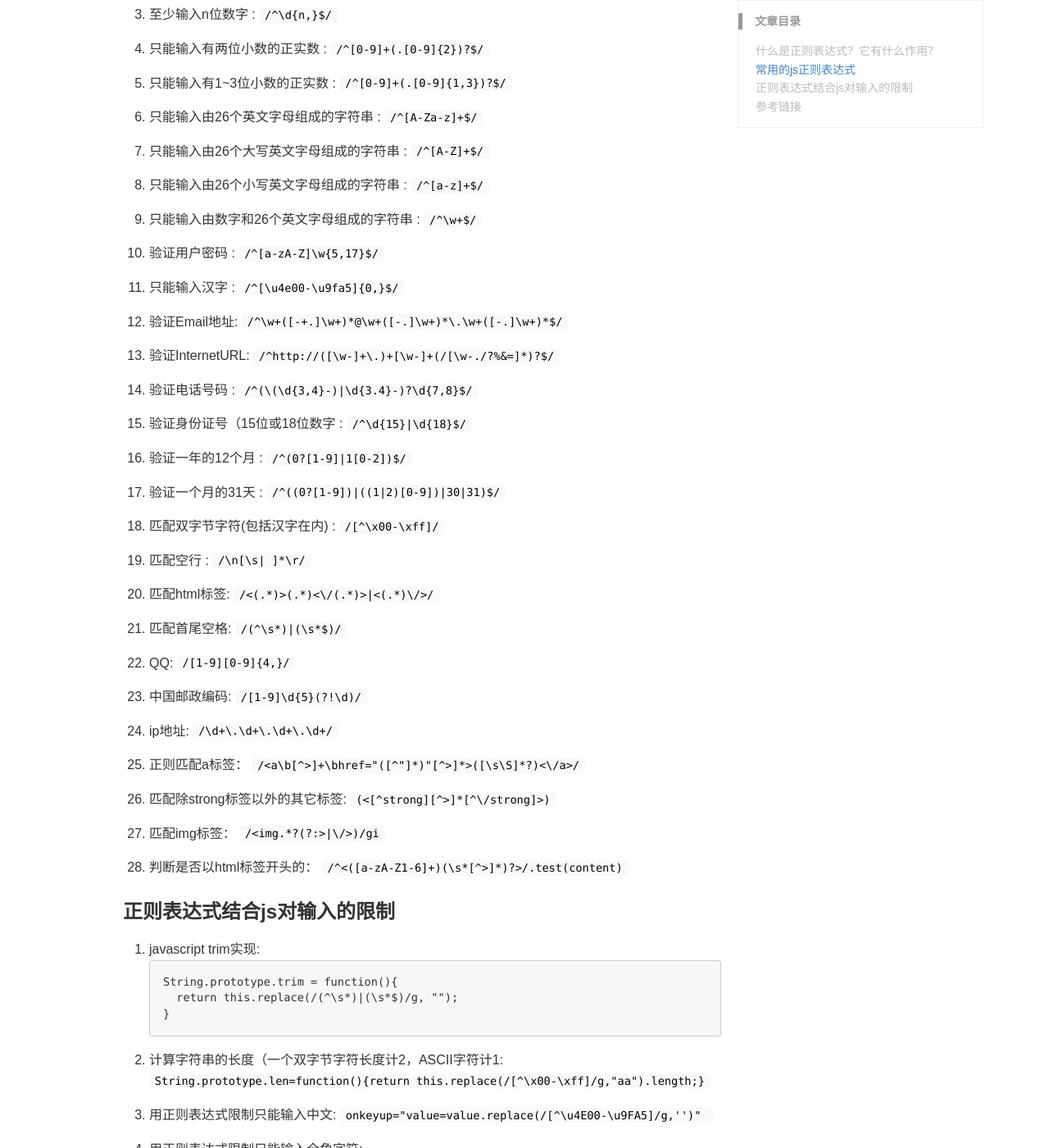
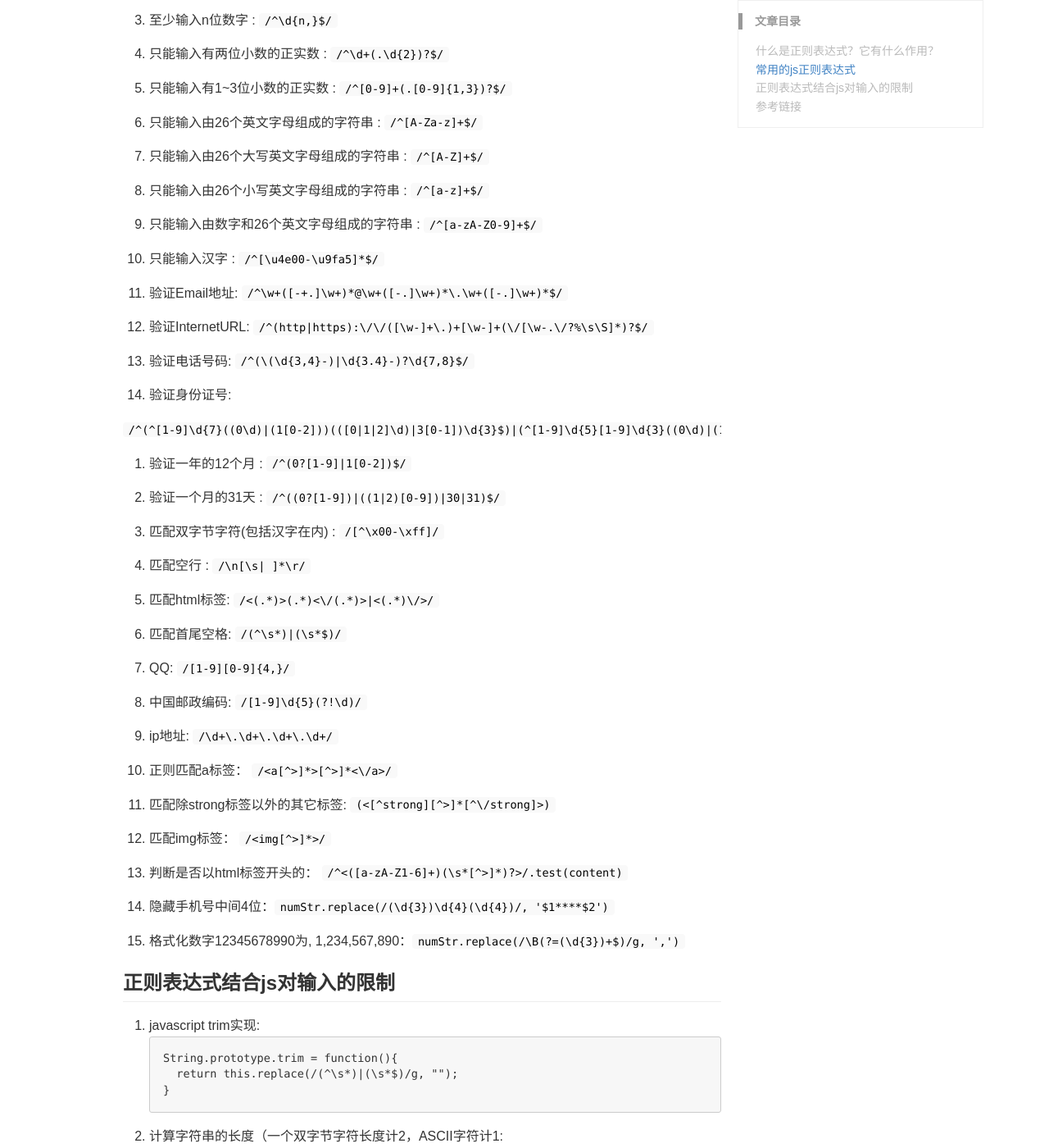
Before and after one commit to xiangming25/xiangming25.github.io, a Jekyll site: the page built from _posts/2017-05-17-js常用正则表达式.md, in a window 1280 px wide and 1400 px high, scrolled down 528 px. Shown: the whole window at 82% size. Built offline with Jekyll 4.4.1, drawn with Linux system fonts in a browser that asks for light colours; nearby versions of some CDN libraries; comment, search, counter and statistics services are not loaded; some of the changed text lies outside the part shown.

Commit message:
更新js常用正则表达式

````diff
--- a/_layouts/post.html
+++ b/_layouts/post.html
@@ -19,6 +19,11 @@ layout: default
             <a href="{{ site.url }}/categories/#{{ cat }}" title="{{ cat }}">{{ cat }}</a>
           </span>
           {% endfor %}
+          {% if page.updateDate %}
+          <span class="meta-info">
+            <span class="octicon octicon-sync"></span> {{ page.updateDate | date: "%Y/%m/%d" }}
+          </span>
+          {% endif %}
         </div>
       </div>
     </div>
--- a/_posts/2017-05-17-js常用正则表达式.md
+++ b/_posts/2017-05-17-js常用正则表达式.md
@@ -30,20 +31,20 @@ keywords: javascript, RegExp
 
 8. 只能输入由26个小写英文字母组成的字符串 :  `/^[a-z]+$/`
 
-9. 只能输入由数字和26个英文字母组成的字符串 :  `/^\w+$/`
+9. 只能输入由数字和26个英文字母组成的字符串 :  `/^[a-zA-Z0-9]+$/`
 
-10. 验证用户密码 :  `/^[a-zA-Z]\w{5,17}$/`
-
-11. 只能输入汉字 :  `/^[\u4e00-\u9fa5]{0,}$/`
+11. 只能输入汉字 :  `/^[\u4e00-\u9fa5]*$/`
 
 12. 验证Email地址:  `/^\w+([-+.]\w+)*@\w+([-.]\w+)*\.\w+([-.]\w+)*$/`
 
 13. 验证InternetURL:
-`/^http://([\w-]+\.)+[\w-]+(/[\w-./?%&=]*)?$/`
+`/^(http|https):\/\/([\w-]+\.)+[\w-]+(\/[\w-.\/?%\s\S]*)?$/`
 
-14. 验证电话号码   :  `/^(\(\d{3,4}-)|\d{3.4}-)?\d{7,8}$/`
+14. 验证电话号码:  `/^(\(\d{3,4}-)|\d{3.4}-)?\d{7,8}$/`
 
-15. 验证身份证号（15位或18位数字  :  `/^\d{15}|\d{18}$/`
+15. 验证身份证号:
+
+`/^(^[1-9]\d{7}((0\d)|(1[0-2]))(([0|1|2]\d)|3[0-1])\d{3}$)|(^[1-9]\d{5}[1-9]\d{3}((0\d)|(1[0-2]))(([0|1|2]\d)|3[0-1])((\d{4})|\d{3}[Xx])$)$/`
 
 16. 验证一年的12个月 :  `/^(0?[1-9]|1[0-2])$/`
 
@@ -63,16 +64,20 @@ keywords: javascript, RegExp
 
 24. ip地址:  `/\d+\.\d+\.\d+\.\d+/`
 
-25. 正则匹配a标签： `/<a\b[^>]+\bhref="([^"]*)"[^>]*>([\s\S]*?)<\/a>/`
+25. 正则匹配a标签： `/<a[^>]*>[^>]*<\/a>/`
 
 26. 匹配除strong标签以外的其它标签: `(<[^strong][^>]*[^\/strong]>)`
 
-27. 匹配img标签： `/<img.*?(?:>|\/>)/gi`
+27. 匹配img标签： `/<img[^>]*>/`
 
 28. 判断是否以html标签开头的： `/^<([a-zA-Z1-6]+)(\s*[^>]*)?>/.test(content)`
 
+29. 隐藏手机号中间4位：`numStr.replace(/(\d{3})\d{4}(\d{4})/, '$1****$2')`
 
-### 正则表达式结合js对输入的限制
+30. 格式化数字12345678990为, 1,234,567,890：`numStr.replace(/\B(?=(\d{3})+$)/g, ',')`
+
+
+## 正则表达式结合js对输入的限制
 
 1. javascript trim实现:
 ```
@@ -102,7 +107,7 @@ String.prototype.trim = function(){
 8. 判断是否以html标签开头的:
 `/^<([a-zA-Z1-6]+)(\s*[^>]*)?>/.test(str);`
 
-### 参考链接
+## 参考链接
 
 1. [正则表达式基本语法: http://www.runoob.com/regexp/regexp-syntax.html](http://www.runoob.com/regexp/regexp-syntax.html)
 
````
Also changed, not shown: other parts of _posts/2017-05-17-js常用正则表达式.md (+6 -5 lines).
